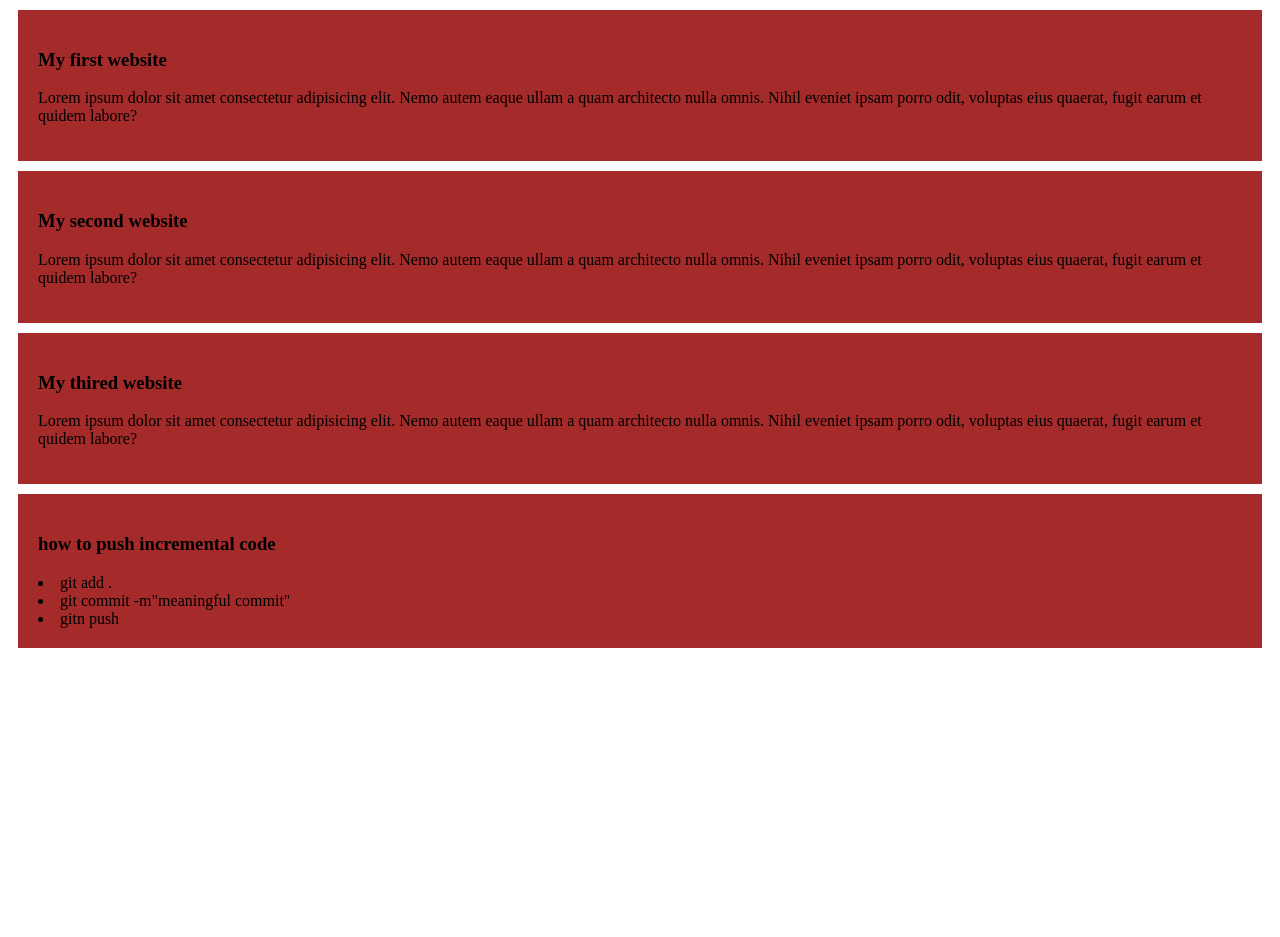
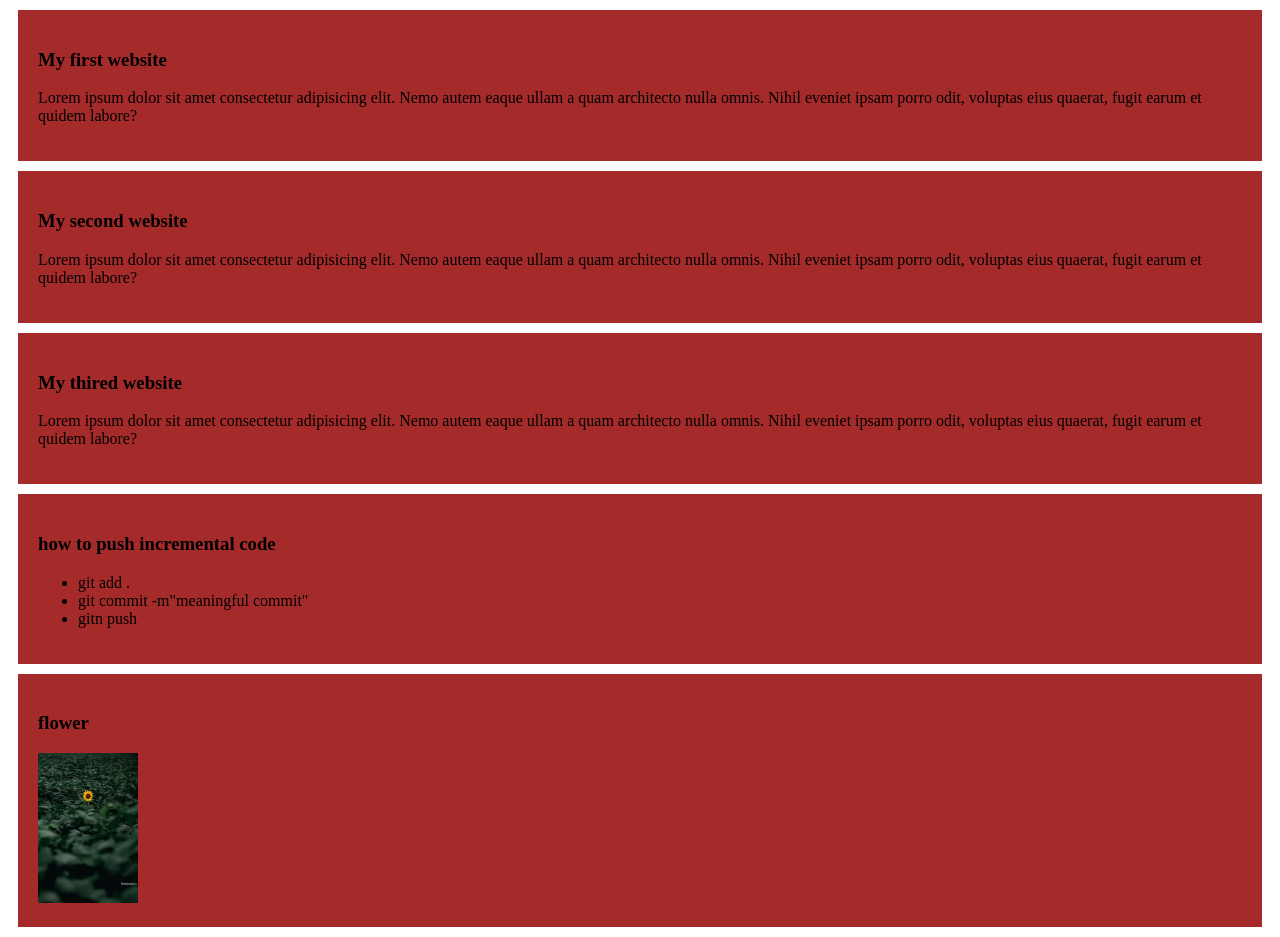
Before and after one commit to tasnimmondoltuba/module-3-my-second-repo, a plain HTML site: page index.html in a window 1280 px wide. Before the commit the page ends 800 px from the top, so only its background shows below. Drawn offline with Linux system fonts and the light colour scheme.

Commit message:
add picture

```diff
--- a/index.html
+++ b/index.html
@@ -31,9 +31,15 @@
         <h3>
             how to push incremental code
         </h3>
-        <li>git add .</li>
+        <ul>
+            <li>git add .</li>
         <li>git commit -m"meaningful commit"</li>
         <li>gitn push</li>
+        </ul>
+    </div>
+    <div>
+        <h3>flower</h3>
+        <img src="images/full.jpg" alt="full ar pic" style="height: 150px;width: 100px;">
     </div>
 </body>
 </html>
```
Also changed, not shown: images/full.jpg (added), images/work.jpeg (added).
